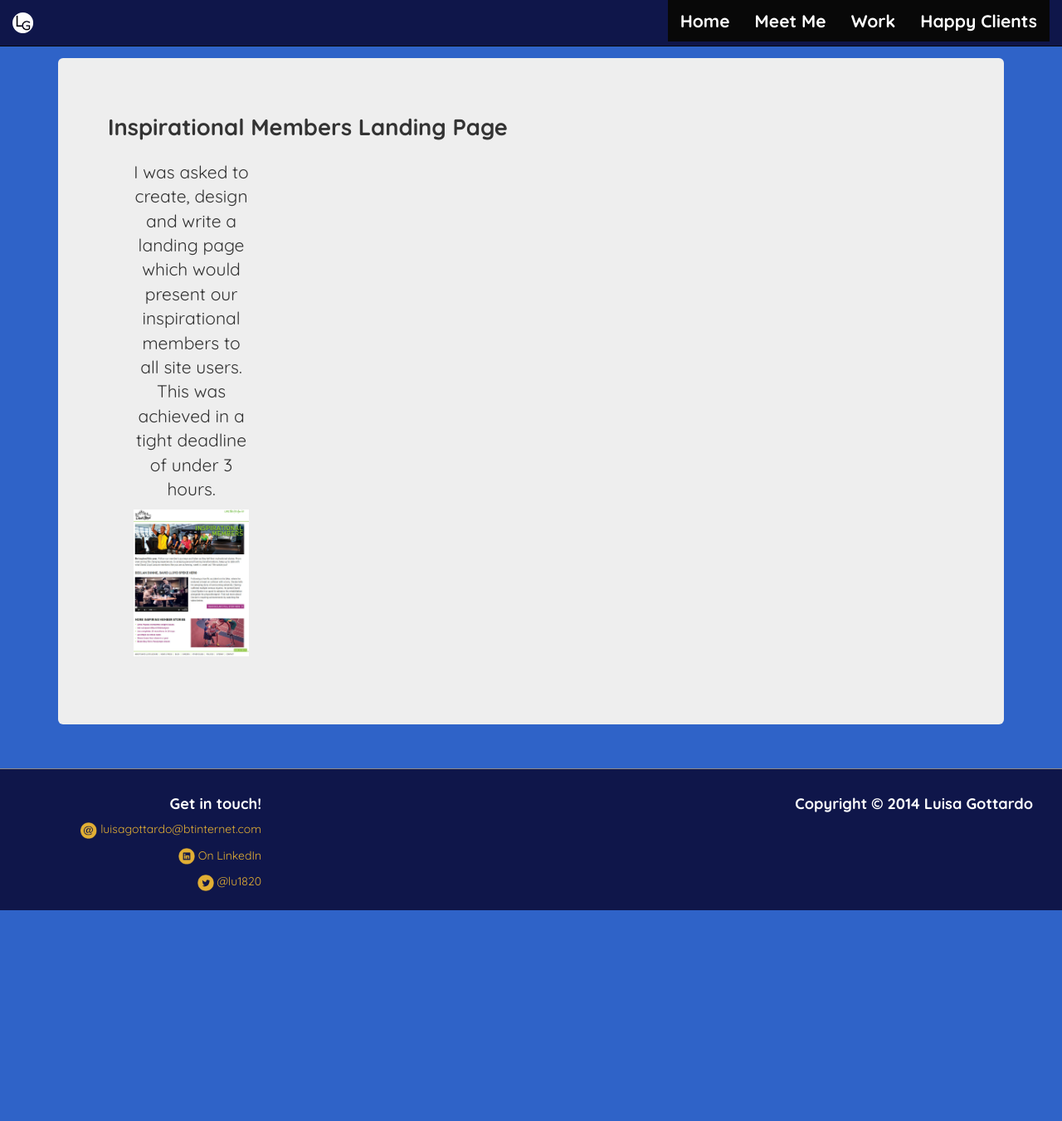
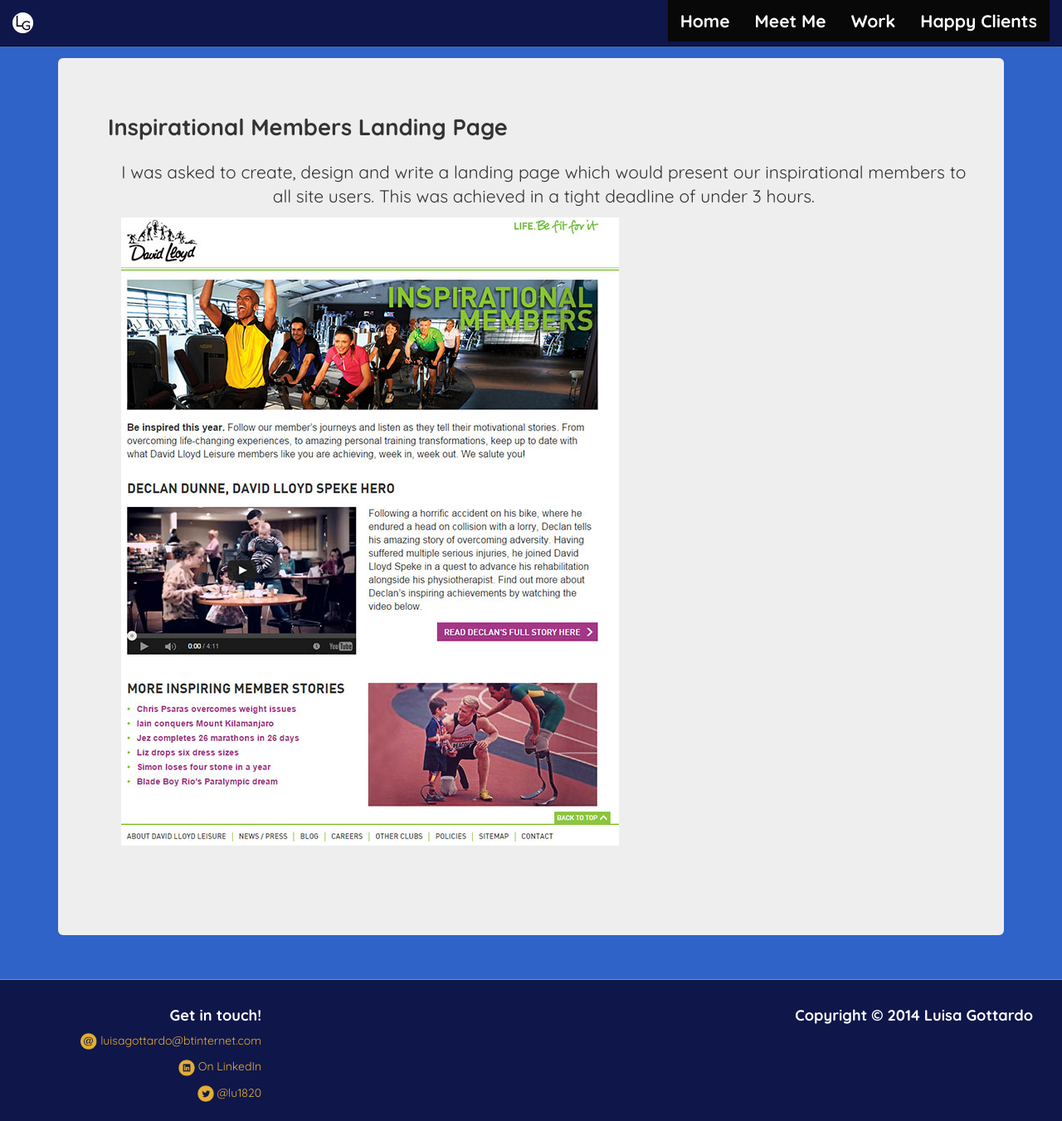
Before and after one commit to luisagottardo/luisagottardo.github.io, a Jekyll site: the page make/dl-landingpage.html, which Jekyll copies as it is, in a window 1280 px wide and 1351 px high. Shown: the whole window at 83% size. Built offline with Jekyll 4.4.1, drawn with Linux system fonts in a browser that asks for light colours.

Commit message:
fix layout

```diff
--- a/make/dl-landingpage.html
+++ b/make/dl-landingpage.html
@@ -70,7 +70,7 @@
         <div class="col-md-12">
           <div class="meet-BRD">
             <div class="row about-yael">
-              <div class="col-md-2 about-left">
+              <div class="about-left">
                 <p>I was asked to create, design and write a landing page which would present our inspirational members to all site users. This was achieved in a tight deadline of under 3 hours.</p>
                 <div class="hidden-xs hidden-sm">
                 	<img src="../images/work/dl-insp-lp.jpg" class="img-responsive"/>
```
